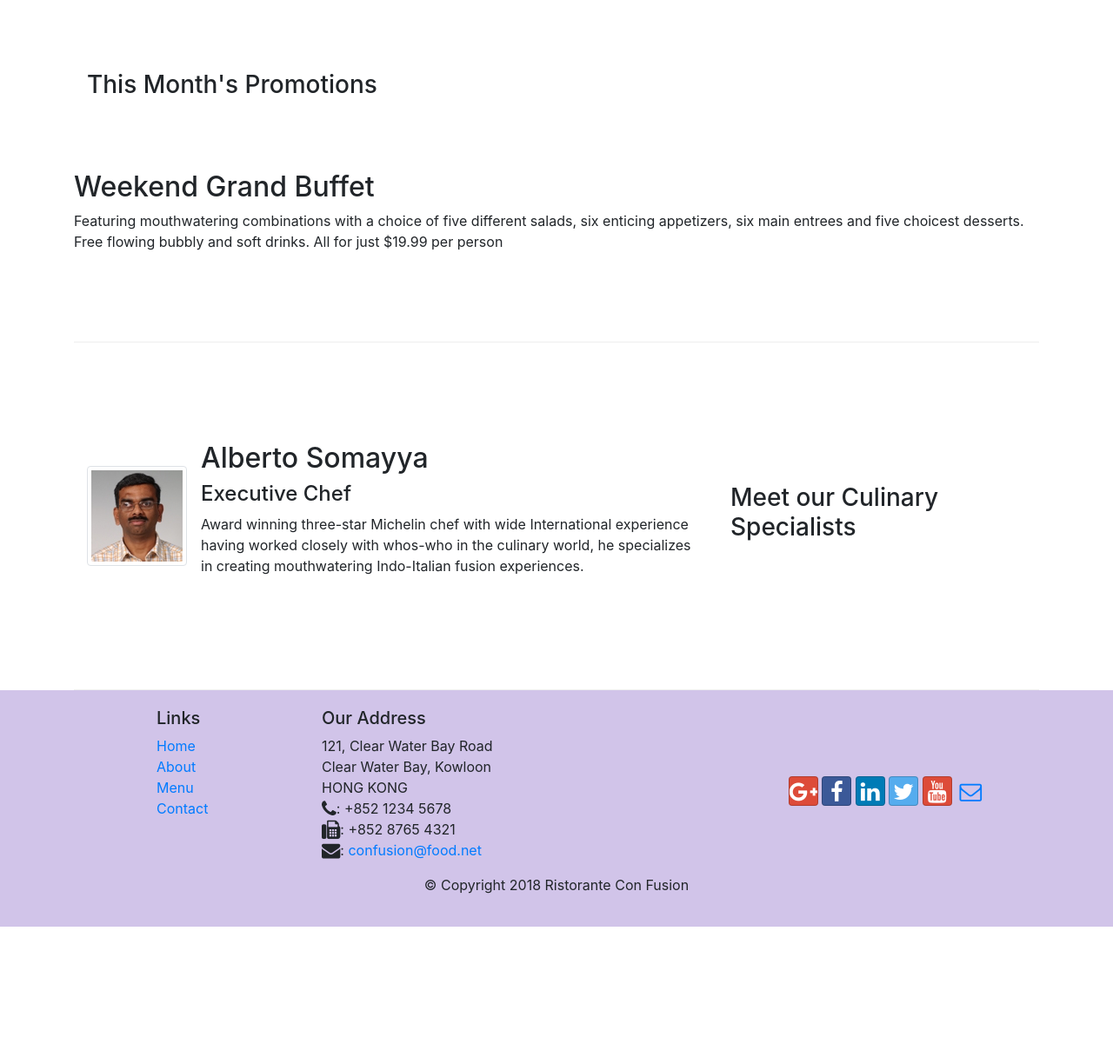
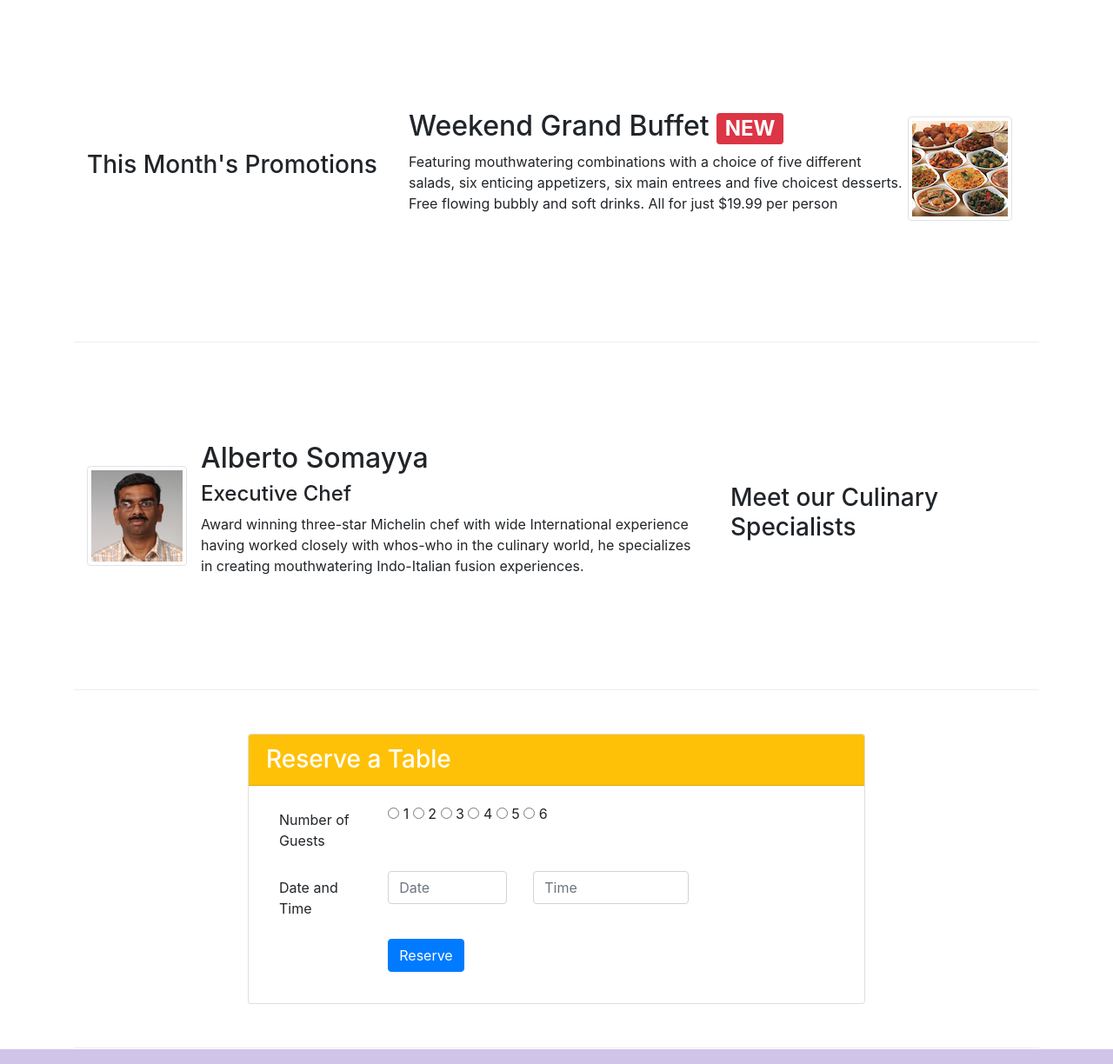
Before and after one commit to CarlosPlaza90/Bootstrap-test, a website: page index.html in a window 1280 px wide. Shown: the part 740-1964 px from the top of the page at 87% size. Before the commit the page ends 1806 px from the top, so only its background shows below. Drawn offline with nearby package versions, Linux system fonts and the light colour scheme.

Commit message:
Final week 2

```diff
--- a/index.html
+++ b/index.html
@@ -24,10 +24,14 @@
             <a href="#" class="navbar-brand mr-auto"><img src="img/logo.png" height="30" width="41"></a>
             <div class="collapse navbar-collapse" id="Navbar">
                 <ul class="navbar-nav mr-auto">
-                    <li class="nav-item active"> <a href="#" class="nav-link"><span class="fa fa-home fa-lg"></span> Home</a> </li>
-                    <li class="nav-item"> <a href="./aboutus.html" class="nav-link"><span class="fa fa-info fa-lg"></span> About</a> </li>
-                    <li class="nav-item"> <a href="#" class="nav-link"><span class="fa fa-list fa-lg"></span> Menu</a> </li>
-                    <li class="nav-item"> <a href="./contactus.html" class="nav-link"><span class="fa fa-address-card fa-lg"></span> Contact</a> </li>
+                    <li class="nav-item active"> <a href="#" class="nav-link"><span class="fa fa-home fa-lg"></span>
+                            Home</a> </li>
+                    <li class="nav-item"> <a href="./aboutus.html" class="nav-link"><span
+                                class="fa fa-info fa-lg"></span> About</a> </li>
+                    <li class="nav-item"> <a href="#" class="nav-link"><span class="fa fa-list fa-lg"></span> Menu</a>
+                    </li>
+                    <li class="nav-item"> <a href="./contactus.html" class="nav-link"><span
+                                class="fa fa-address-card fa-lg"></span> Contact</a> </li>
 
                 </ul>
 
@@ -47,6 +51,10 @@
                 <div class="col-12 col-sm align-self-center">
                     <img src="img/logo.png" class="img-fluid">
                 </div>
+                <div class="col-12 col-sm-3 align-self-center">
+                    <a type="submit" role="button" class="btn btn-warning btn-lg" href="#reservetable">
+                        Reserve Table</a>
+                </div>
             </div>
         </div>
     </header>
@@ -58,12 +66,13 @@
             </div>
             <div class="col col-sm col-md order-sm-first">
                 <div class="media">
-                    <img class="d-flex mr-3 img-thumbnail align-self-center"
-                            src="img/uthappizza.png" alt="Uthappizza">
+                    <img class="d-flex mr-3 img-thumbnail align-self-center" src="img/uthappizza.png" alt="Uthappizza">
                     <div class="media-body">
-                        <h2 class="mt-0">Uthappizza <span class="badge badge-danger">HOT</span> <span class="badge badge-pill badge-secondary">$4.99</span></h2>
-                        <p>A unique combination of Indian Uthappam (pancake) and Italian pizza, topped with Cerignola olives,
-                        ripe vine cherry tomatoes, Vidalia onion, Guntur chillies and Buffalo Paneer.</p>
+                        <h2 class="mt-0">Uthappizza <span class="badge badge-danger">HOT</span> <span
+                                class="badge badge-pill badge-secondary">$4.99</span></h2>
+                        <p>A unique combination of Indian Uthappam (pancake) and Italian pizza, topped with Cerignola
+                            olives,
+                            ripe vine cherry tomatoes, Vidalia onion, Guntur chillies and Buffalo Paneer.</p>
                     </div>
                 </div>
 
@@ -71,15 +80,24 @@
         </div>
 
 
-        <div class="row row-content  align-items-center">
+        <div class="row row-content  align-items-center order-sm-first">
             <div class="col-12 col-sm-4 com-md-3">
                 <h3>This Month's Promotions</h3>
             </div>
-            <div>
-                <h2>Weekend Grand Buffet</h2>
-                <p>Featuring mouthwatering combinations with a choice of five different salads, six enticing appetizers,
-                    six main entrees and five choicest desserts. Free flowing bubbly and soft drinks. All for just
-                    $19.99 per person </p>
+            <div class="col col-sm col-md order-sm-last">
+                <div class="media">
+
+                    <div class="media-body">
+                        <h2>Weekend Grand Buffet <span class="badge badge-danger">NEW</span></h2>
+                        <p>Featuring mouthwatering combinations with a choice of five different salads, six enticing
+                            appetizers,
+                            six main entrees and five choicest desserts. Free flowing bubbly and soft drinks. All for
+                            just
+                            $19.99 per person </p>
+                    </div>
+                    <img class="d-flex mr-3 img-thumbnail align-self-center" src="img/buffet.png" alt="buffet">
+                </div>
+
             </div>
         </div>
 
@@ -89,8 +107,8 @@
             </div>
             <div class="col col-sm col-md order-sm-first">
                 <div class="media">
-                    <img class="d-flex mr-3 img-thumbnail align-self-center"
-                            src="img/alberto.png" alt="Alberto Somayya">
+                    <img class="d-flex mr-3 img-thumbnail align-self-center" src="img/alberto.png"
+                        alt="Alberto Somayya">
                     <div class="media-body">
                         <h2 class="mt-0">Alberto Somayya</h2>
                         <h4>Executive Chef</h4>
@@ -98,12 +116,86 @@
                             International experience having worked closely with
                             whos-who in the culinary world, he specializes in
                             creating mouthwatering Indo-Italian fusion experiences.
-                            </p>
+                        </p>
                     </div>
                 </div>
 
             </div>
         </div>
+
+        <div class="row row-content  align-items-center">
+            <div class="col-sm-2"></div>
+            <div class="col-sm-8">
+                <div class="card" name ="#reserve">
+                    <h3 class="card-header bg-warning text-white">Reserve a Table</h3>
+                    <a name = "reservetable"></a>
+                    <div class="card-body">
+                        <div class="col-12 col-md-9">
+                            <form action="">
+                                <div class="form-group row">
+                                    <label for="numberofguests" class="col-sm-3 col-form-label">Number of Guests</label>
+                                    <div class="col-md-9">
+                                        <label class="radio-inline">
+                                            <input type="radio" name="inlineRadioOptions" id="inlineRadio1"
+                                                value="option1"> 1
+                                        </label>
+                                        <label class="radio-inline">
+                                            <input type="radio" name="inlineRadioOptions" id="inlineRadio2"
+                                                value="option2"> 2
+                                        </label>
+                                        <label class="radio-inline">
+                                            <input type="radio" name="inlineRadioOptions" id="inlineRadio3"
+                                                value="option3"> 3
+                                        </label>
+                                        <label class="radio-inline">
+                                            <input type="radio" name="inlineRadioOptions" id="inlineRadio4"
+                                                value="option1"> 4
+                                        </label>
+                                        <label class="radio-inline">
+                                            <input type="radio" name="inlineRadioOptions" id="inlineRadio5"
+                                                value="option2"> 5
+                                        </label>
+                                        <label class="radio-inline">
+                                            <input type="radio" name="inlineRadioOptions" id="inlineRadio6"
+                                                value="option3"> 6
+                                        </label>
+                                    </div>
+
+                                </div>
+
+                                <div class="form-group row">
+                                    <label for="dateandtime" class="col-sm-3 col-form-label">Date and Time</label>
+                                    <div class="col-7 col-md-4">
+                                        <input type="text" class="form-control" id="date" name="date"
+                                            placeholder="Date">
+                                    </div>
+                                    <div class="col-5 col-md-5">
+                                        <input type="text" class="form-control" id="telnum" name="telnum"
+                                            placeholder="Time">
+                                    </div>
+
+                                </div>
+
+                                <div class="form-group row">
+                                    <div class="offset-md-3 col-md-10">
+                                        <button type="Reserve" class="btn btn-primary">Reserve</button>
+                                    </div>
+                                </div>
+                            </form>
+
+                        </div>
+
+
+
+                    </div>
+
+
+                </div>
+            </div>
+        </div>
+        <div class="col-sm-2"></div>
+    </div>
+
     </div>
 
     <footer class="footer">
@@ -131,11 +223,16 @@
                 </div>
                 <div class="col-12 col-sm-4 align-self-center">
                     <div class="text-center">
-                        <a class="btn btn-social-icon btn-google" href="http://google.com/+"><i class="fa fa-google-plus fa-lg"></i></a>
-                        <a class="btn btn-social-icon btn-facebook" href="http://www.facebook.com/profile.php?id="><i class="fa fa-facebook fa-lg"></i></a>
-                        <a class="btn btn-social-icon btn-linkedin" href="http://www.linkedin.com/in/"><i class="fa fa-linkedin fa-lg"></i></a>
-                        <a class="btn btn-social-icon btn-twitter" href="http://twitter.com/"><i class="fa fa-twitter fa-lg"></i></a>
-                        <a class="btn btn-social-icon btn-google" href="http://youtube.com/"><i class="fa fa-youtube fa-lg"></i></a>
+                        <a class="btn btn-social-icon btn-google" href="http://google.com/+"><i
+                                class="fa fa-google-plus fa-lg"></i></a>
+                        <a class="btn btn-social-icon btn-facebook" href="http://www.facebook.com/profile.php?id="><i
+                                class="fa fa-facebook fa-lg"></i></a>
+                        <a class="btn btn-social-icon btn-linkedin" href="http://www.linkedin.com/in/"><i
+                                class="fa fa-linkedin fa-lg"></i></a>
+                        <a class="btn btn-social-icon btn-twitter" href="http://twitter.com/"><i
+                                class="fa fa-twitter fa-lg"></i></a>
+                        <a class="btn btn-social-icon btn-google" href="http://youtube.com/"><i
+                                class="fa fa-youtube fa-lg"></i></a>
                         <a class="btn btn-social-icon" href="mailto:"><i class="fa fa-envelope-o fa-lg"></i></a>
                     </div>
                 </div>
```
